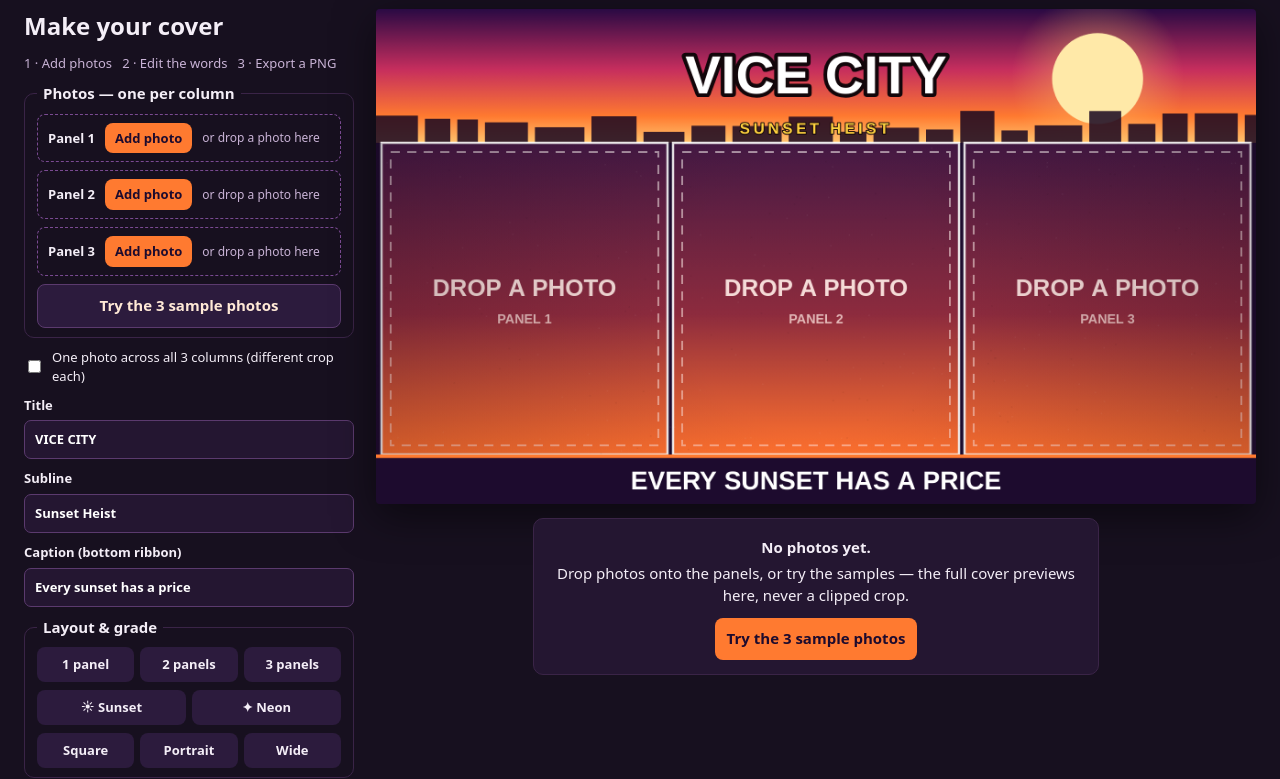
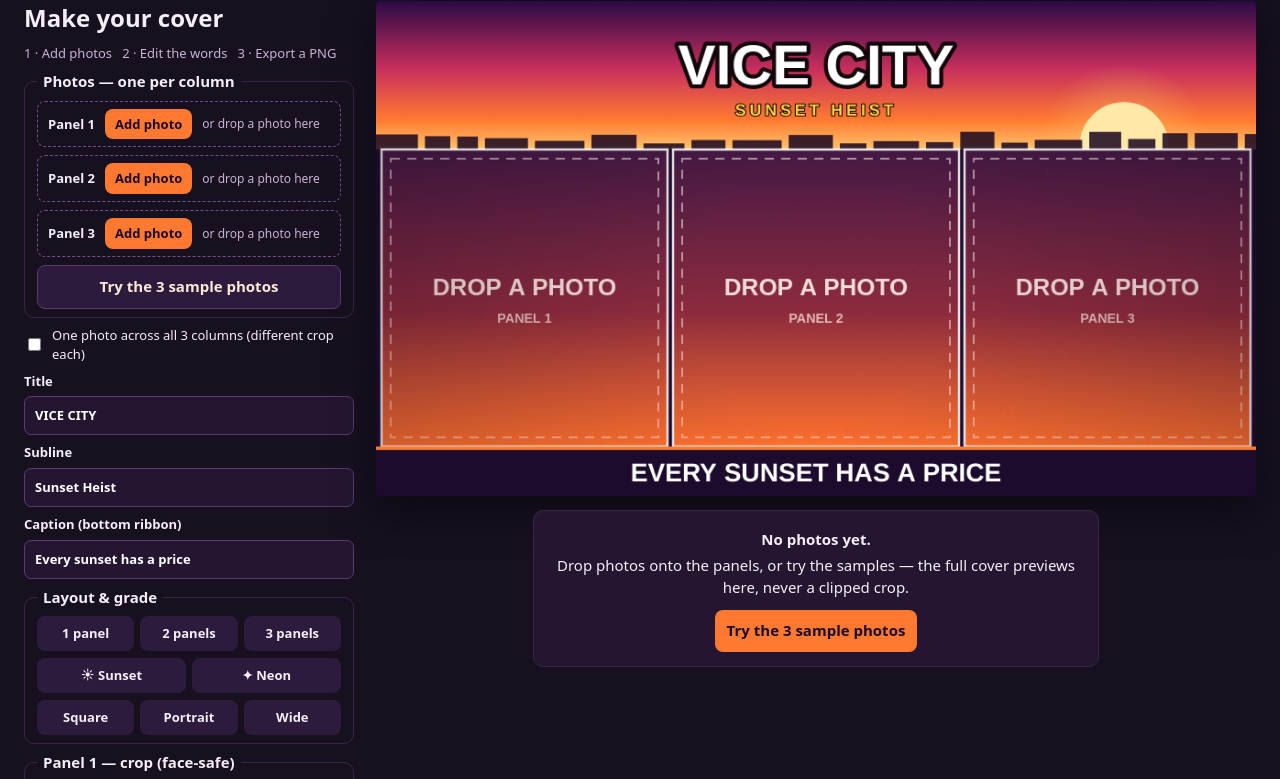
Before and after one commit to NozartXE/vice-cover-studio, a plain HTML site: page app/index.html in a window 1280 px wide. Shown: the part 55-834 px from the top of the page. Drawn offline with Linux system fonts and the light colour scheme.

Commit message:
judge fixes: subline clear of skyline, editor fine-print visible, richer third panel, sun clears title

```diff
--- a/app/index.html
+++ b/app/index.html
@@ -72,6 +72,7 @@
       <p class="fine">Click a panel in the preview to crop it. The default crop keeps heads in frame.</p>
     </fieldset>
 
+    <p class="fine">Shortcuts: 1/2/3 panels · G grade · E export · Ctrl+Z undo. Photos never leave this machine.</p>
     <div class="actions">
       <button id="undo" type="button" class="ghost">↩ Undo (Ctrl+Z)</button>
       <button type="button" data-export="0" class="export">PNG 1080×1080</button>
@@ -79,7 +80,6 @@
       <button type="button" data-export="2" class="export primary">PNG 1920×1080</button>
     </div>
     <p id="status" role="status"></p>
-    <p class="fine">Shortcuts: 1/2/3 panels · G grade · E export · Ctrl+Z undo. Photos never leave this machine.</p>
   </section>
 
   <section class="preview" aria-label="Live cover preview">
--- a/app/src/cover.js
+++ b/app/src/cover.js
@@ -94,8 +94,15 @@ export function drawPhotoPanel(ctx, rect, photo, crop, grade, label) {
   ctx.strokeRect(x, y, w, h);
 }
 
-/** The sunset/neon sky behind the title, with a glowing sun disc and a dark skyline. */
-export function drawTitleSky(ctx, x, y, w, h, grade) {
+/** The sunset/neon sky behind the title, with a glowing sun disc and a dark skyline.
+ * The sun sits low on the horizon, behind the skyline, so its disc never
+ * touches the title block (D4 fix); the skyline band starts at skylineTop —
+ * always below the subline — so no bar ever sits behind a letter (D1 fix). */
+export function drawTitleSky(ctx, x, y, w, h, grade, skylineTop) {
+  ctx.save();
+  ctx.beginPath();
+  ctx.rect(x, y, w, h);
+  ctx.clip();
   const sky = ctx.createLinearGradient(0, y, 0, y + h);
   sky.addColorStop(0, grade.skyTop);
   sky.addColorStop(0.45, grade.skyMid);
@@ -103,9 +110,11 @@ export function drawTitleSky(ctx, x, y, w, h, grade) {
   sky.addColorStop(1, grade.skyHorizon);
   ctx.fillStyle = sky;
   ctx.fillRect(x, y, w, h);
-  const sunX = x + w * 0.82;
-  const sunY = y + h * 0.52;
-  const sunR = Math.min(w, h) * 0.34;
+  // Low sun on the horizon, setting behind the skyline: clear of the title
+  // in every size, its lower half cut by the foot of the sky.
+  const sunX = x + w * 0.85;
+  const sunY = y + h * 0.98;
+  const sunR = Math.min(w, h) * 0.30;
   const glow = ctx.createRadialGradient(sunX, sunY, sunR * 0.2, sunX, sunY, sunR * 1.9);
   glow.addColorStop(0, grade.sunGlow);
   glow.addColorStop(1, 'rgba(255,190,100,0)');
@@ -115,17 +124,21 @@ export function drawTitleSky(ctx, x, y, w, h, grade) {
   ctx.beginPath();
   ctx.arc(sunX, sunY, sunR, 0, Math.PI * 2);
   ctx.fill();
-  // Low skyline silhouette along the foot of the sky.
+  // Low skyline silhouette along the foot of the sky, capped so its tallest
+  // bar stays below the subline.
   ctx.fillStyle = 'rgba(24,6,32,0.85)';
   const base = y + h;
+  const top = y + h * (skylineTop ?? 0.86);
+  const maxBh = base - top;
   let bx = x;
   const rnd = mulberry32(5);
   while (bx < x + w) {
     const bw = w * (0.02 + rnd() * 0.04);
-    const bh = h * (0.08 + rnd() * 0.16);
+    const bh = Math.min(maxBh, h * (0.04 + rnd() * 0.08));
     ctx.fillRect(bx, base - bh, bw, bh);
     bx += bw + w * 0.008;
   }
+  ctx.restore();
 }
 
 /** Fits text to maxWidth by shrinking from startSize; returns the size used. */
@@ -139,8 +152,13 @@ export function fitBlockSize(ctx, text, maxWidth, startSize, family) {
   return size;
 }
 
-/** The giant block title (up to two lines) plus subline, black-outlined for legibility. */
-export function drawTitleBlock(ctx, x, y, w, h, title, subline, grade) {
+/**
+ * Title-block layout, measured before anything is drawn: the title lines,
+ * then a clear-sky gap, then the subline, then the skyline band. The skyline
+ * may only start below the subline's bottom edge plus a margin, so the
+ * subline always sits in clear sky.
+ */
+export function layoutTitleBlock(ctx, w, h, title, subline) {
   const family = '"Arial Black", "Helvetica Neue", Arial, sans-serif';
   const words = (title || 'VICE CITY').trim().toUpperCase().split(/\s+/);
   let lines = [words.join(' ')];
@@ -156,15 +174,32 @@ export function drawTitleBlock(ctx, x, y, w, h, title, subline, grade) {
     ctx.font = `900 ${h * 0.42}px ${family}`;
     if (ctx.measureText(lines[0]).width > w * 0.94) lines = best.lines;
   }
-  const lineH = h * 0.34;
-  const startY = y + h * 0.52 - ((lines.length - 1) * lineH) / 2;
+  const two = lines.length > 1;
+  const lineH = h * (two ? 0.28 : 0.34);
+  const startSize = h * (two ? 0.30 : 0.38);
+  const sizes = lines.map((line) => fitBlockSize(ctx, line, w * 0.94, startSize, family));
+  const startY = h * (two ? 0.50 : 0.46) - ((lines.length - 1) * lineH) / 2;
+  const sub = (subline || '').trim().toUpperCase();
+  const subSize = Math.max(12, h * 0.11);
+  const titleBottom = startY + (lines.length - 1) * lineH + Math.max(...sizes) * 0.36;
+  const subY = sub
+    ? Math.max(titleBottom + subSize * 0.9, h * (two ? 0.84 : 0.74))
+    : h * 0.74;
+  const skylineTop = Math.min(0.96, (subY + subSize * 0.5) / h + 0.04);
+  return { family, lines, sizes, lineH, startY, sub, subSize, subY, skylineTop };
+}
+
+/** The giant block title (up to two lines) plus subline, black-outlined for legibility. */
+export function drawTitleBlock(ctx, x, y, w, h, title, subline, grade, layout) {
+  const { family, lines, sizes, lineH, startY, sub, subSize, subY } = layout
+    || layoutTitleBlock(ctx, w, h, title, subline);
   ctx.save();
   ctx.textAlign = 'center';
   ctx.textBaseline = 'middle';
   ctx.lineJoin = 'round';
   lines.forEach((line, i) => {
-    const size = fitBlockSize(ctx, line, w * 0.94, h * 0.4, family);
-    const cy = startY + i * lineH;
+    const size = sizes[i];
+    const cy = y + startY + i * lineH;
     ctx.font = `900 ${size}px ${family}`;
     ctx.strokeStyle = '#12060a';
     ctx.lineWidth = Math.max(3, size * 0.14);
@@ -172,17 +207,14 @@ export function drawTitleBlock(ctx, x, y, w, h, title, subline, grade) {
     ctx.fillStyle = grade.titleFill;
     ctx.fillText(line, x + w / 2, cy);
   });
-  const sub = (subline || '').trim().toUpperCase();
   if (sub) {
-    const size = Math.max(12, h * 0.115);
-    ctx.font = `900 ${size}px ${family}`;
-    try { ctx.letterSpacing = `${Math.max(2, size * 0.22)}px`; } catch (e) { /* older canvas */ }
+    ctx.font = `900 ${subSize}px ${family}`;
+    try { ctx.letterSpacing = `${Math.max(2, subSize * 0.22)}px`; } catch (e) { /* older canvas */ }
     ctx.strokeStyle = '#12060a';
-    ctx.lineWidth = Math.max(2, size * 0.12);
-    const sy = y + h * 0.9;
-    ctx.strokeText(sub, x + w / 2, sy);
+    ctx.lineWidth = Math.max(2, subSize * 0.12);
+    ctx.strokeText(sub, x + w / 2, y + subY);
     ctx.fillStyle = grade.subline;
-    ctx.fillText(sub, x + w / 2, sy);
+    ctx.fillText(sub, x + w / 2, y + subY);
     try { ctx.letterSpacing = '0px'; } catch (e) { /* older canvas */ }
   }
   ctx.restore();
@@ -237,15 +269,18 @@ export function drawViceCover(canvas, state) {
   const h = canvas.height;
   const grade = GRADES[state.gradeName] || GRADES.sunset;
   const n = Math.min(3, Math.max(1, state.panels || 3));
-  const titleH = Math.round(h * 0.27);
+  const titleH = Math.round(h * 0.30);
   const ribbonH = Math.round(h * 0.10);
   const panelY = titleH;
   const panelH = h - titleH - ribbonH;
 
   ctx.fillStyle = '#1d0b2e';
   ctx.fillRect(0, 0, w, h);
-  drawTitleSky(ctx, 0, 0, w, titleH, grade);
-  drawTitleBlock(ctx, 0, 0, w, titleH, state.title, state.subline, grade);
+  // Measure the title layout first: the skyline band is capped below the
+  // subline, so the sky must know the layout before it is drawn.
+  const layout = layoutTitleBlock(ctx, w, titleH, state.title, state.subline);
+  drawTitleSky(ctx, 0, 0, w, titleH, grade, layout.skylineTop);
+  drawTitleBlock(ctx, 0, 0, w, titleH, state.title, state.subline, grade, layout);
 
   const gap = Math.max(3, Math.round(w * 0.006));
   const colW = (w - gap * (n + 1)) / n;
@@ -268,7 +303,7 @@ export function drawViceCover(canvas, state) {
 /** Panel rectangles in canvas pixels, for click-to-select in the editor. */
 export function vicePanelRects(canvasWidth, canvasHeight, panels) {
   const n = Math.min(3, Math.max(1, panels || 3));
-  const titleH = Math.round(canvasHeight * 0.27);
+  const titleH = Math.round(canvasHeight * 0.30);
   const ribbonH = Math.round(canvasHeight * 0.10);
   const gap = Math.max(3, Math.round(canvasWidth * 0.006));
   const colW = (canvasWidth - gap * (n + 1)) / n;
--- a/app/style.css
+++ b/app/style.css
@@ -1,14 +1,14 @@
 /* Vice Cover Studio — editor chrome. Dark, warm, sunset-adjacent; the cover itself does the shouting. */
 html, body { margin: 0; min-height: 100%; background: #17101f; color: #f4eef7; font: 15px/1.45 system-ui, -apple-system, "Segoe UI", sans-serif; }
-.topbar { display: flex; align-items: baseline; gap: 16px; padding: 10px 24px; border-bottom: 1px solid #3a2447; background: linear-gradient(90deg, #2a0a44, #7a2340 60%, #c65a2a); }
+.topbar { display: flex; align-items: baseline; gap: 16px; padding: 8px 24px; border-bottom: 1px solid #3a2447; background: linear-gradient(90deg, #2a0a44, #7a2340 60%, #c65a2a); }
 .brand { font-weight: 900; font-size: 20px; letter-spacing: 0.5px; white-space: nowrap; }
 .brand-mark { display: inline-block; background: #ffd23f; color: #1d0b2e; border-radius: 6px; padding: 1px 7px; margin-right: 6px; font-size: 16px; }
 .tagline { margin: 0; color: #ffe9d6; font-size: 13px; }
-.app { display: flex; gap: 22px; align-items: flex-start; justify-content: center; padding: 14px 24px 20px; box-sizing: border-box; }
-.controls { display: flex; flex-direction: column; gap: 10px; width: 330px; flex: none; }
+.app { display: flex; gap: 22px; align-items: flex-start; justify-content: center; padding: 10px 24px 32px; box-sizing: border-box; }
+.controls { display: flex; flex-direction: column; gap: 8px; width: 330px; flex: none; padding-bottom: 24px; }
 .controls h1 { margin: 0; font-size: 24px; }
 .hint { margin: 0; color: #c9b3d6; font-size: 13px; }
-fieldset { border: 1px solid #3a2447; border-radius: 10px; padding: 9px 12px; margin: 0; display: flex; flex-direction: column; gap: 8px; }
+fieldset { border: 1px solid #3a2447; border-radius: 10px; padding: 8px 12px; margin: 0; display: flex; flex-direction: column; gap: 7px; }
 legend { font-weight: 700; padding: 0 6px; }
 label { display: flex; flex-direction: column; gap: 6px; font-weight: 600; font-size: 13px; }
 label.check { flex-direction: row; align-items: center; gap: 8px; font-weight: 500; }
@@ -21,7 +21,7 @@ button[aria-pressed="true"] { background: #ffd23f; color: #1d0b2e; }
 .seg { display: flex; gap: 6px; }
 .seg button { flex: 1; background: #2c1b3d; color: #f4eef7; padding: 8px 4px; font-size: 13px; }
 .slots { gap: 8px; }
-.slot { display: flex; align-items: center; gap: 10px; border: 1px dashed #7a4a92; border-radius: 8px; padding: 8px 10px; cursor: pointer; }
+.slot { display: flex; align-items: center; gap: 10px; border: 1px dashed #7a4a92; border-radius: 8px; padding: 7px 10px; cursor: pointer; }
 .slot.dragging { border-color: #ffd23f; background: #3a2447; }
 .slot-name { font-weight: 700; font-size: 13px; }
 .slot-pick { padding: 6px 10px; font-size: 13px; }
```
Also changed, not shown: app/samples/skyline.jpg, screenshots/1-cover.jpg, screenshots/2-editor.jpg, screenshots/3-cover-portrait.jpg, screenshots/4-export.jpg.
